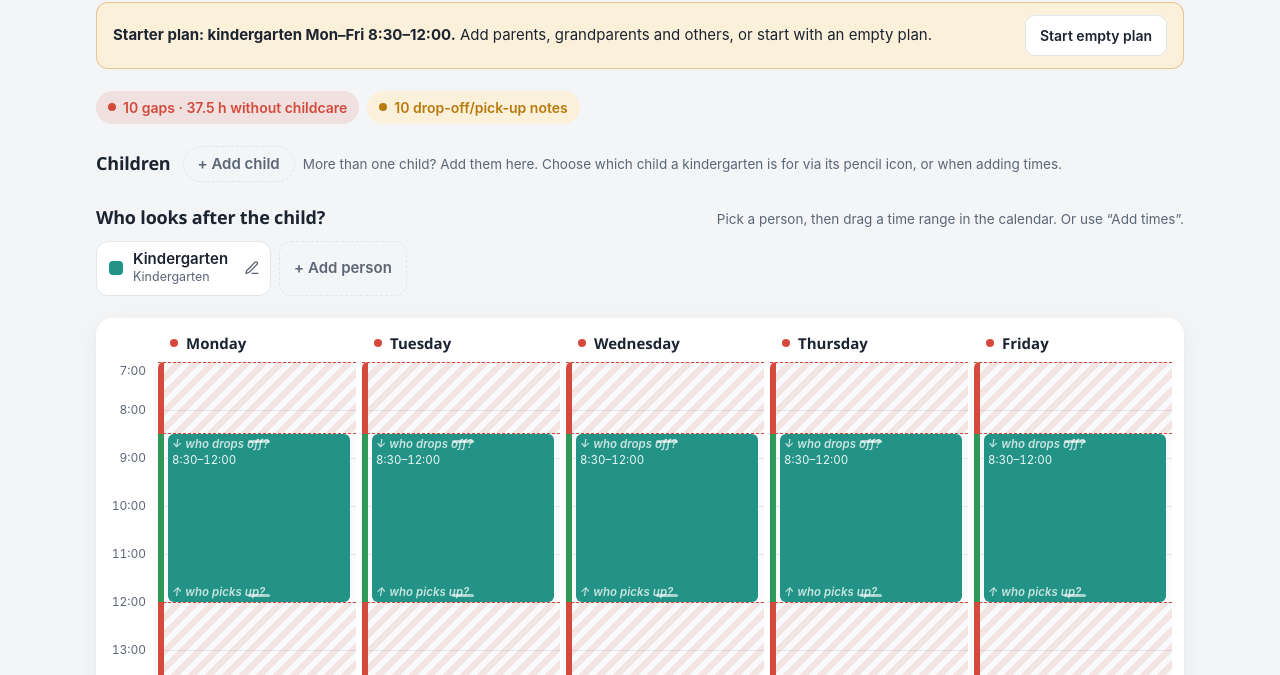
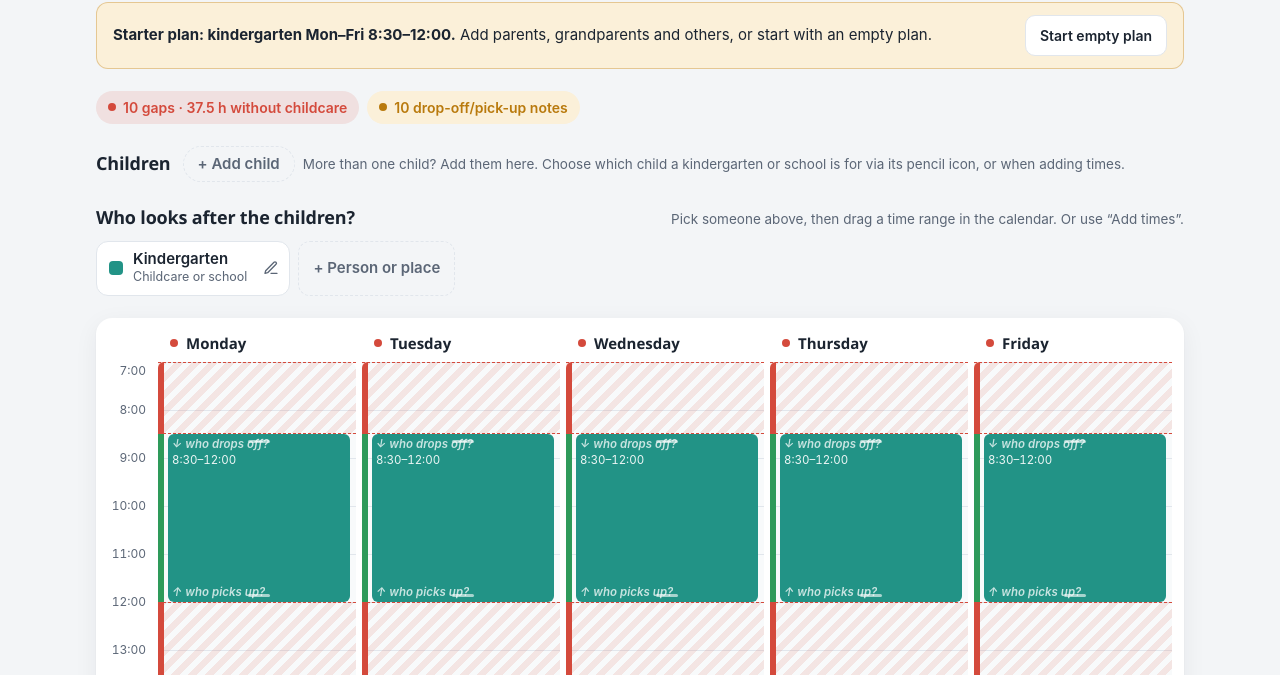
Before and after one commit to alexanderhaberzettl/Unsere-Betreuungswoche, a plain HTML site: page index.html in a window 1280 px wide. Shown: the part 125-800 px from the top of the page. Drawn offline with Linux system fonts and the light colour scheme.

Commit message:
Klarere Begriffe: Person oder Einrichtung (Kita, Schule, Hort), Art als Karten mit Beispielen
Co-Authored-By: Claude Opus 5.5 <noreply@anthropic.com>

```diff
--- a/index.html
+++ b/index.html
@@ -198,6 +198,16 @@ dialog::backdrop { background: rgba(15, 22, 30, .45); }
 .seg span { display: block; padding: 7px 12px; border: 1px solid var(--line); border-radius: 9px; font-weight: 500; font-size: 14px; }
 .seg input:checked + span { background: var(--accent); color: var(--accent-ink); border-color: var(--accent); }
 .seg input:focus-visible + span { outline: 2px solid var(--accent); outline-offset: 2px; }
+.kinds { display: grid; grid-template-columns: repeat(3, 1fr); gap: 8px; }
+.kinds label { position: relative; display: flex; }
+.kinds input { position: absolute; opacity: 0; inset: 0; margin: 0; cursor: pointer; }
+.kinds span { flex: 1; display: flex; flex-direction: column; gap: 3px; padding: 10px 12px; border: 1px solid var(--line); border-radius: 12px; }
+.kinds b { font-weight: 650; font-size: 15px; }
+.kinds small { font-size: 13px; color: var(--muted); line-height: 1.3; }
+.kinds input:checked + span { background: var(--accent); border-color: var(--accent); }
+.kinds input:checked + span, .kinds input:checked + span small { color: var(--accent-ink); }
+.kinds input:focus-visible + span { outline: 2px solid var(--accent); outline-offset: 2px; }
+@media (max-width: 520px) { .kinds { grid-template-columns: 1fr; } .kinds span { flex-direction: row; align-items: baseline; gap: 8px; flex-wrap: wrap; } }
 .colors { display: flex; gap: 8px; }
 .colors label { position: relative; }
 .colors input { position: absolute; opacity: 0; inset: 0; margin: 0; cursor: pointer; }
@@ -286,15 +296,18 @@ details[open] summary { margin-bottom: 8px; }
       title: 'Unsere Betreuungswoche',
       addTimes: 'Zeiten eintragen',
       share: 'Plan teilen',
-      whoCares: 'Wer betreut?',
-      hintDefault: 'Person auswählen, dann im Kalender eine Zeit ziehen. Oder „Zeiten eintragen“ nutzen.',
+      whoCares: 'Wer betreut die Kinder?',
+      hintDefault: 'Oben jemanden auswählen, dann im Kalender eine Zeit ziehen. Oder „Zeiten eintragen“ nutzen.',
       hintEltern: n => `Ziehe im Kalender, wann ${n} arbeitet.`,
-      hintKita: n => `Ziehe im Kalender die Öffnungszeit von ${n}.`,
+      hintKita: n => `Ziehe im Kalender, wann die Kinder in ${n} sind.`,
       hintCare: n => `Ziehe im Kalender, wann ${n} betreut.`,
-      lgWork: 'Elternteil arbeitet', lgHo: 'Homeoffice', lgCare: 'betreut / Kita offen', lgGap: 'Lücke: niemand da',
+      lgWork: 'Elternteil arbeitet', lgHo: 'Homeoffice', lgCare: 'Betreuung / Kita, Schule', lgGap: 'Lücke: niemand da',
       days: ['Mo', 'Di', 'Mi', 'Do', 'Fr'],
       daysL: ['Montag', 'Dienstag', 'Mittwoch', 'Donnerstag', 'Freitag'],
-      types: { eltern: 'Elternteil', betreuung: 'Betreuung', kita: 'Kindergarten' },
+      types: { eltern: 'Elternteil', betreuung: 'Weitere Person', kita: 'Einrichtung' },
+      typeEx: { eltern: 'Arbeitet, ist sonst da', betreuung: 'Großeltern, Babysitter, Tagesmutter', kita: 'Kita, Schule, Hort' },
+      namePhs: { eltern: 'z. B. Mama, Papa', betreuung: 'z. B. Oma, Babysitter', kita: 'z. B. Kita Sonnenschein, Grundschule' },
+      kindQ: 'Wen oder was fügst du hinzu?', kindL: 'Art',
       kitaName: 'Kindergarten',
       wBringMissing: (d, t) => `${d} ${t}: Wer bringt? Noch kein Name eingetragen.`,
       wPickMissing: (d, t) => `${d} ${t}: Wer holt ab? Noch kein Name eingetragen.`,
@@ -312,7 +325,7 @@ details[open] summary { margin-bottom: 8px; }
       hoursOff: names => `Arbeitszeit unvollständig: ${names}`,
       hWork: h => `${h} h Arbeit`,
       editP: n => `${n} bearbeiten`,
-      addPerson: '+ Person hinzufügen',
+      addPerson: '+ Person oder Einrichtung',
       gapT: 'Lücke', coveredT: 'abgedeckt',
       whoBrings: 'wer bringt?', whoPicks: 'wer holt ab?',
       lblHo: ' (Homeoffice)', lblWork: ' (arbeitet)',
@@ -321,28 +334,28 @@ details[open] summary { margin-bottom: 8px; }
       moveStart: 'Beginn verschieben', moveEnd: 'Ende verschieben',
       gapLine: (s, e) => `${s}–${e} Uhr niemand da`,
       noGaps: 'Keine Lücken. Mo bis Fr ist von 7 bis 18 Uhr immer jemand da.',
-      addToSee: 'Füge Personen hinzu, um die Abdeckung zu sehen.',
+      addToSee: 'Füge Personen oder Einrichtungen hinzu, um die Abdeckung zu sehen.',
       warnsOk: 'Bringen und Abholen passt zu den eingetragenen Zeiten.',
       hoursLine: (ist, soll) => `${ist} von ${soll} h eingetragen`,
       hoPart: h => `, davon ${h} h Homeoffice`,
       missing: h => ` (es fehlen ${h} h)`, tooMuch: h => ` (${h} h zu viel)`,
       hoursEmpty: 'Bei Elternteilen kannst du die Wochenstunden angeben.',
       cGaps: 'Lücken', cBP: 'Bringen &amp; Abholen', cHours: 'Arbeitszeiten',
-      helpEltern: 'Trage ein, wann diese Person arbeitet. Außerhalb davon gilt sie als verfügbar.',
-      helpCare: 'Zum Beispiel Großeltern oder Babysitter. Trage ein, wann die Person das Kind betreut.',
-      helpKita: 'Trage die Betreuungszeiten ein und wer das Kind bringt und abholt.',
-      dlgAddPerson: 'Person hinzufügen', name: 'Name', namePh: 'z. B. Mama, Opa, Kita Sonnenschein', role: 'Rolle',
+      helpEltern: 'Du trägst die Arbeitszeit ein. Außerhalb davon gilt der Elternteil als verfügbar.',
+      helpCare: 'Du trägst ein, wann die Person die Kinder betreut.',
+      helpKita: 'Du trägst ein, wann die Kinder dort sind, und wer sie bringt und abholt.',
+      dlgAddPerson: 'Zum Plan hinzufügen', name: 'Name',
       hoursPerWeek: 'Arbeitsstunden pro Woche', hoursPh: 'z. B. 30', color: 'Farbe', colorN: i => `Farbe ${i}`,
       del: 'Löschen', cancel: 'Abbrechen', add: 'Hinzufügen', save: 'Speichern', reallyDel: 'Wirklich löschen?',
       needName: 'Bitte einen Namen eingeben.', added: n => `${n} hinzugefügt. Jetzt Zeiten eintragen.`,
       bringsName: 'Bringt (Name)', picksName: 'Holt ab (Name)', bringPh: 'z. B. Papa', pickPh: 'z. B. Oma',
       from: 'Von', to: 'Bis', ho: 'Homeoffice', badTime: '„Bis“ muss nach „Von“ liegen (zwischen 7 und 18 Uhr).',
-      forWhom: 'Für wen?', whichDays: 'An welchen Tagen?', enter: 'Eintragen',
+      forWhom: 'Person oder Einrichtung', whichDays: 'An welchen Tagen?', enter: 'Eintragen',
       addHelpEltern: n => `Arbeitszeit von ${n}.`,
-      addHelpKita: n => `Betreuungszeit im ${n}, mit Namen fürs Bringen und Abholen.`,
-      addHelpCare: n => `Wann ${n} das Kind betreut.`,
+      addHelpKita: n => `Wann die Kinder in ${n} sind, mit Namen fürs Bringen und Abholen.`,
+      addHelpCare: n => `Wann ${n} die Kinder betreut.`,
       needDay: 'Bitte mindestens einen Tag wählen.',
-      subWork: 'Arbeitszeit', subKita: 'Betreuungszeit', subCare: 'Betreut das Kind',
+      subWork: 'Arbeitszeit', subKita: 'Betreuungszeit', subCare: 'Betreut die Kinder',
       shareSub: 'Der ganze Plan steckt in diesem Link. Wer ihn öffnet, sieht genau diesen Stand. Nach Änderungen einfach neu teilen.',
       linkAria: 'Link zum Plan', copy: 'Kopieren', copied: 'Kopiert', copiedT: 'In die Zwischenablage kopiert.',
       selectedT: 'Text ist markiert. Jetzt kopieren (⌘C / Strg+C).',
@@ -352,9 +365,9 @@ details[open] summary { margin-bottom: 8px; }
       linkFail: 'Link konnte nicht erstellt werden.', adopted: 'Plan übernommen und gespeichert.',
       brokenLink: 'Der geteilte Link ist unvollständig oder beschädigt.',
       kids: 'Kinder', addKid: '+ Kind hinzufügen',
-      kidHint: 'Mehrere Kinder? Lege sie hier an. Für welches Kind eine Kita gilt, wählst du über den Stift an der Kita oder beim Eintragen der Zeiten.',
+      kidHint: 'Mehrere Kinder? Lege sie hier an. Für welches Kind eine Einrichtung gilt, wählst du über ihren Stift oder beim Eintragen der Zeiten.',
       dlgAddKid: 'Kind hinzufügen', kidNamePh: 'z. B. Anna',
-      kidHelp: 'Elternteile gelten für alle Kinder. Bei Kita- und Betreuungszeiten wählst du beim Eintragen oder per Klick auf den Block, für welche Kinder sie gelten.',
+      kidHelp: 'Elternteile gelten für alle Kinder. Bei Einrichtungen und weiteren Personen wählst du beim Eintragen oder per Klick auf den Block, für welche Kinder sie gelten.',
       forKids: 'Für welche Kinder?', allKids: 'Alle Kinder', kidsNone: 'Noch keine Kinder angelegt – gilt für alle.', kidsMixed: 'Die Zeiten gelten gerade für unterschiedliche Kinder. Eine Änderung hier gilt für alle Zeiten.', addKidShort: '+ Kind', needKid: 'Bitte mindestens ein Kind wählen.',
       viewLabel: 'Ansicht',
       gapLineKid: (s, e, k) => `${s}–${e} Uhr: niemand für ${k} da`
@@ -365,15 +378,18 @@ details[open] summary { margin-bottom: 8px; }
       title: 'Our Childcare Week',
       addTimes: 'Add times',
       share: 'Share plan',
-      whoCares: 'Who looks after the child?',
-      hintDefault: 'Pick a person, then drag a time range in the calendar. Or use “Add times”.',
+      whoCares: 'Who looks after the children?',
+      hintDefault: 'Pick someone above, then drag a time range in the calendar. Or use “Add times”.',
       hintEltern: n => `Drag in the calendar when ${n} works.`,
-      hintKita: n => `Drag the opening hours of ${n} in the calendar.`,
-      hintCare: n => `Drag in the calendar when ${n} looks after the child.`,
-      lgWork: 'Parent working', lgHo: 'Working from home', lgCare: 'Childcare / kindergarten open', lgGap: 'Gap: nobody available',
+      hintKita: n => `Drag in the calendar when the children are at ${n}.`,
+      hintCare: n => `Drag in the calendar when ${n} looks after the children.`,
+      lgWork: 'Parent working', lgHo: 'Working from home', lgCare: 'Care / kindergarten, school', lgGap: 'Gap: nobody available',
       days: ['Mon', 'Tue', 'Wed', 'Thu', 'Fri'],
       daysL: ['Monday', 'Tuesday', 'Wednesday', 'Thursday', 'Friday'],
-      types: { eltern: 'Parent', betreuung: 'Caregiver', kita: 'Kindergarten' },
+      types: { eltern: 'Parent', betreuung: 'Other person', kita: 'Childcare or school' },
+      typeEx: { eltern: 'Works, otherwise available', betreuung: 'Grandparents, babysitter, nanny', kita: 'Kindergarten, school, after-school club' },
+      namePhs: { eltern: 'e.g. Mum, Dad', betreuung: 'e.g. Grandma, babysitter', kita: 'e.g. Sunshine Kindergarten, primary school' },
+      kindQ: 'Who or what are you adding?', kindL: 'Type',
       kitaName: 'Kindergarten',
       wBringMissing: (d, t) => `${d} ${t}: Who does drop-off? No name entered yet.`,
       wPickMissing: (d, t) => `${d} ${t}: Who does pick-up? No name entered yet.`,
@@ -391,7 +407,7 @@ details[open] summary { margin-bottom: 8px; }
       hoursOff: names => `Working hours incomplete: ${names}`,
       hWork: h => `${h} h work`,
       editP: n => `Edit ${n}`,
-      addPerson: '+ Add person',
+      addPerson: '+ Person or place',
       gapT: 'Gap', coveredT: 'covered',
       whoBrings: 'who drops off?', whoPicks: 'who picks up?',
       lblHo: ' (working from home)', lblWork: ' (working)',
@@ -400,28 +416,28 @@ details[open] summary { margin-bottom: 8px; }
       moveStart: 'Move start', moveEnd: 'Move end',
       gapLine: (s, e) => `${s}–${e} nobody available`,
       noGaps: 'No gaps. Someone is always available Mon–Fri from 7 am to 6 pm.',
-      addToSee: 'Add people to see the coverage.',
+      addToSee: 'Add people or places to see the coverage.',
       warnsOk: 'Drop-off and pick-up fit the entered times.',
       hoursLine: (ist, soll) => `${ist} of ${soll} h entered`,
       hoPart: h => `, of which ${h} h from home`,
       missing: h => ` (${h} h missing)`, tooMuch: h => ` (${h} h too many)`,
       hoursEmpty: 'You can enter weekly hours for parents.',
       cGaps: 'Gaps', cBP: 'Drop-off &amp; pick-up', cHours: 'Working hours',
-      helpEltern: 'Enter when this person works. Outside of that they count as available.',
-      helpCare: 'For example grandparents or a babysitter. Enter when this person looks after the child.',
-      helpKita: 'Enter the opening hours and who drops off and picks up the child.',
-      dlgAddPerson: 'Add person', name: 'Name', namePh: 'e.g. Mum, Grandpa, Sunshine Kindergarten', role: 'Role',
+      helpEltern: 'You enter their working hours. Outside of those, the parent counts as available.',
+      helpCare: 'You enter when this person looks after the children.',
+      helpKita: 'You enter when the children are there, and who drops them off and picks them up.',
+      dlgAddPerson: 'Add to the plan', name: 'Name',
       hoursPerWeek: 'Working hours per week', hoursPh: 'e.g. 30', color: 'Colour', colorN: i => `Colour ${i}`,
       del: 'Delete', cancel: 'Cancel', add: 'Add', save: 'Save', reallyDel: 'Really delete?',
       needName: 'Please enter a name.', added: n => `${n} added. Now add their times.`,
       bringsName: 'Drop-off (name)', picksName: 'Pick-up (name)', bringPh: 'e.g. Dad', pickPh: 'e.g. Grandma',
       from: 'From', to: 'To', ho: 'Working from home', badTime: '“To” must be after “From” (between 7:00 and 18:00).',
-      forWhom: 'For whom?', whichDays: 'Which days?', enter: 'Add',
+      forWhom: 'Person or place', whichDays: 'Which days?', enter: 'Add',
       addHelpEltern: n => `Working hours of ${n}.`,
-      addHelpKita: n => `Opening hours of ${n}, with names for drop-off and pick-up.`,
-      addHelpCare: n => `When ${n} looks after the child.`,
+      addHelpKita: n => `When the children are at ${n}, with names for drop-off and pick-up.`,
+      addHelpCare: n => `When ${n} looks after the children.`,
       needDay: 'Please choose at least one day.',
-      subWork: 'Working hours', subKita: 'Opening hours', subCare: 'Looks after the child',
+      subWork: 'Working hours', subKita: 'Care hours', subCare: 'Looks after the children',
       shareSub: 'The whole plan is contained in this link. Whoever opens it sees exactly this version. Share again after changes.',
       linkAria: 'Link to the plan', copy: 'Copy', copied: 'Copied', copiedT: 'Copied to clipboard.',
       selectedT: 'Text is selected. Copy it now (⌘C / Ctrl+C).',
@@ -431,9 +447,9 @@ details[open] summary { margin-bottom: 8px; }
       linkFail: 'Could not create the link.', adopted: 'Plan saved as yours.',
       brokenLink: 'The shared link is incomplete or damaged.',
       kids: 'Children', addKid: '+ Add child',
-      kidHint: 'More than one child? Add them here. Choose which child a kindergarten is for via its pencil icon, or when adding times.',
+      kidHint: 'More than one child? Add them here. Choose which child a kindergarten or school is for via its pencil icon, or when adding times.',
       dlgAddKid: 'Add child', kidNamePh: 'e.g. Anna',
-      kidHelp: 'Parents count for all children. For kindergarten and caregiver times you choose which children they cover when adding them, or by clicking the block.',
+      kidHelp: 'Parents count for all children. For kindergartens, schools and other people you choose which children they cover when adding them, or by clicking the block.',
       forKids: 'Which children?', allKids: 'All children', kidsNone: 'No children added yet – applies to all.', kidsMixed: 'These times currently cover different children. A change here applies to all times.', addKidShort: '+ Child', needKid: 'Please choose at least one child.',
       viewLabel: 'View',
       gapLineKid: (s, e, k) => `${s}–${e}: nobody for ${k}`
@@ -783,9 +799,9 @@ details[open] summary { margin-bottom: 8px; }
     const help = { eltern: t('helpEltern'), betreuung: t('helpCare'), kita: t('helpKita') };
     openDlg(`
       <h3>${isNew ? t('dlgAddPerson') : esc(t('editP', p.name))}</h3>
-      <label class="field">${t('name')}<input id="f-name" value="${esc(p.name)}" placeholder="${esc(t('namePh'))}" autocomplete="off"></label>
-      <div class="field">${t('role')}<div class="seg">${Object.entries(t('types')).map(([k, v]) => `<label><input type="radio" name="f-type" value="${k}" ${p.type === k ? 'checked' : ''}><span>${v}</span></label>`).join('')}</div></div>
+      <div class="field">${isNew ? t('kindQ') : t('kindL')}<div class="kinds">${Object.entries(t('types')).map(([k, v]) => `<label><input type="radio" name="f-type" value="${k}" ${p.type === k ? 'checked' : ''}><span><b>${v}</b><small>${t('typeEx')[k]}</small></span></label>`).join('')}</div></div>
       <p class="helptext" id="f-help"></p>
+      <label class="field">${t('name')}<input id="f-name" value="${esc(p.name)}" autocomplete="off"></label>
       ${isNew ? '' : kidsField(p.blocks.some(x => !x.kids) ? null : [...new Set(p.blocks.flatMap(x => x.kids))], { always: true, add: true, mixed: new Set(p.blocks.map(kidsKey)).size > 1 })}
       <label class="field" id="f-hours-wrap">${t('hoursPerWeek')}<input id="f-hours" type="number" min="0" max="60" step="0.5" value="${p.hours || ''}" placeholder="${esc(t('hoursPh'))}"></label>
       <div class="field">${t('color')}<div class="colors">${[0, 1, 2, 3, 4, 5].map(c => `<label style="--c:var(--p${c})"><input type="radio" name="f-color" value="${c}" ${p.color === c ? 'checked' : ''} aria-label="${t('colorN', c + 1)}"><span></span></label>`).join('')}</div></div>
@@ -795,6 +811,7 @@ details[open] summary { margin-bottom: 8px; }
         const sync = () => {
           const ty = b.querySelector('[name=f-type]:checked').value;
           b.querySelector('#f-help').textContent = help[ty];
+          b.querySelector('#f-name').placeholder = t('namePhs')[ty];
           b.querySelector('#f-hours-wrap').hidden = ty !== 'eltern';
           const kw = b.querySelector('#f-kids-wrap'); if (kw) kw.hidden = ty === 'eltern';
         };
```
Also changed, not shown: 1 other file.
